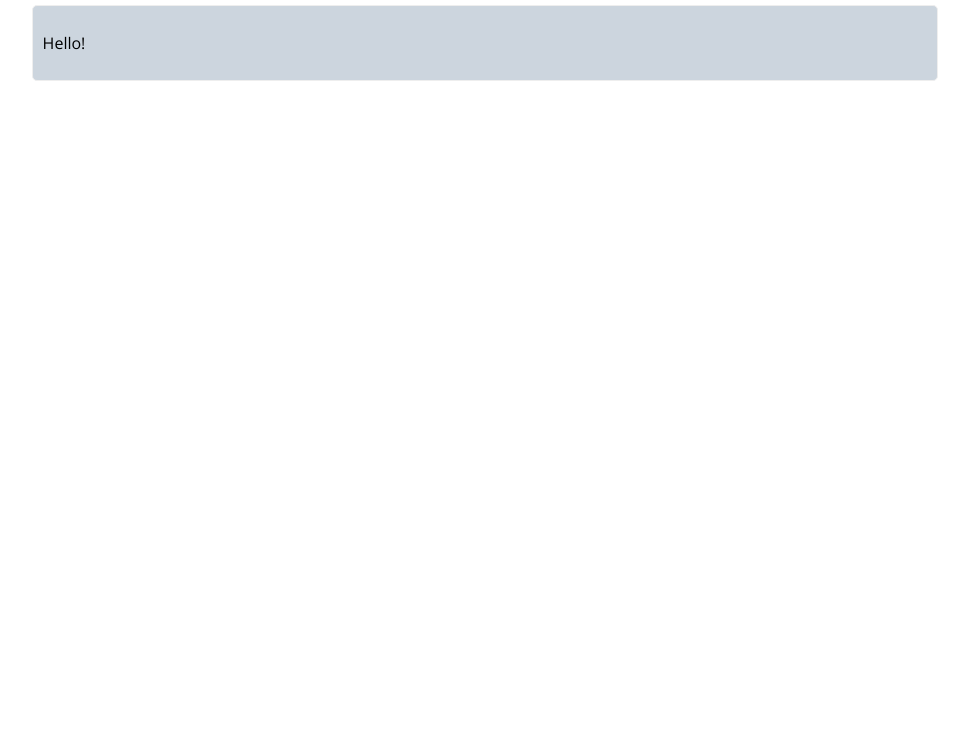
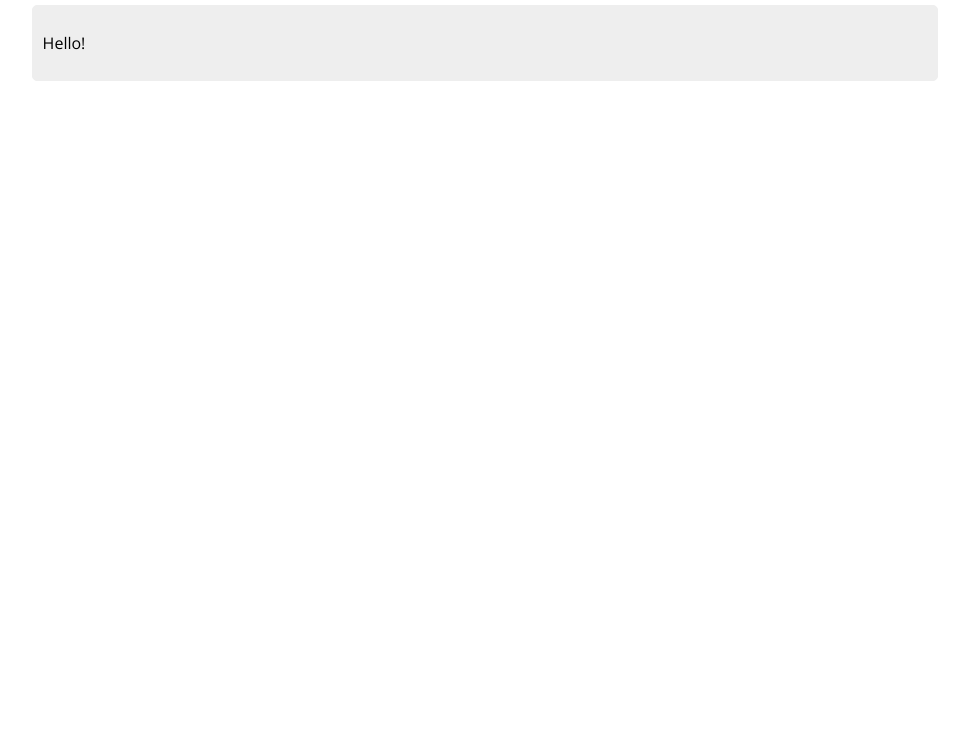
Before and after one commit to cellcoincrypto/cellcoincrypto.github.io, a plain HTML site: page index.html in a window 1280 px wide. Shown: the part 67-800 px from the top of the page, without its empty margins (155-1124 px from the left). Drawn offline with nearby package versions, Linux system fonts and the light colour scheme.

Commit message:
Update index.html

```diff
--- a/index.html
+++ b/index.html
@@ -7,7 +7,7 @@ body {
   background-color: #FFFFFF;
 }
 div.main {
-    background-color: #CCD5DE;
+    background-color: #EEEEEE;
     margin: auto;
     width: 70%;
     border: 1px solid #EEEEEE;
```
